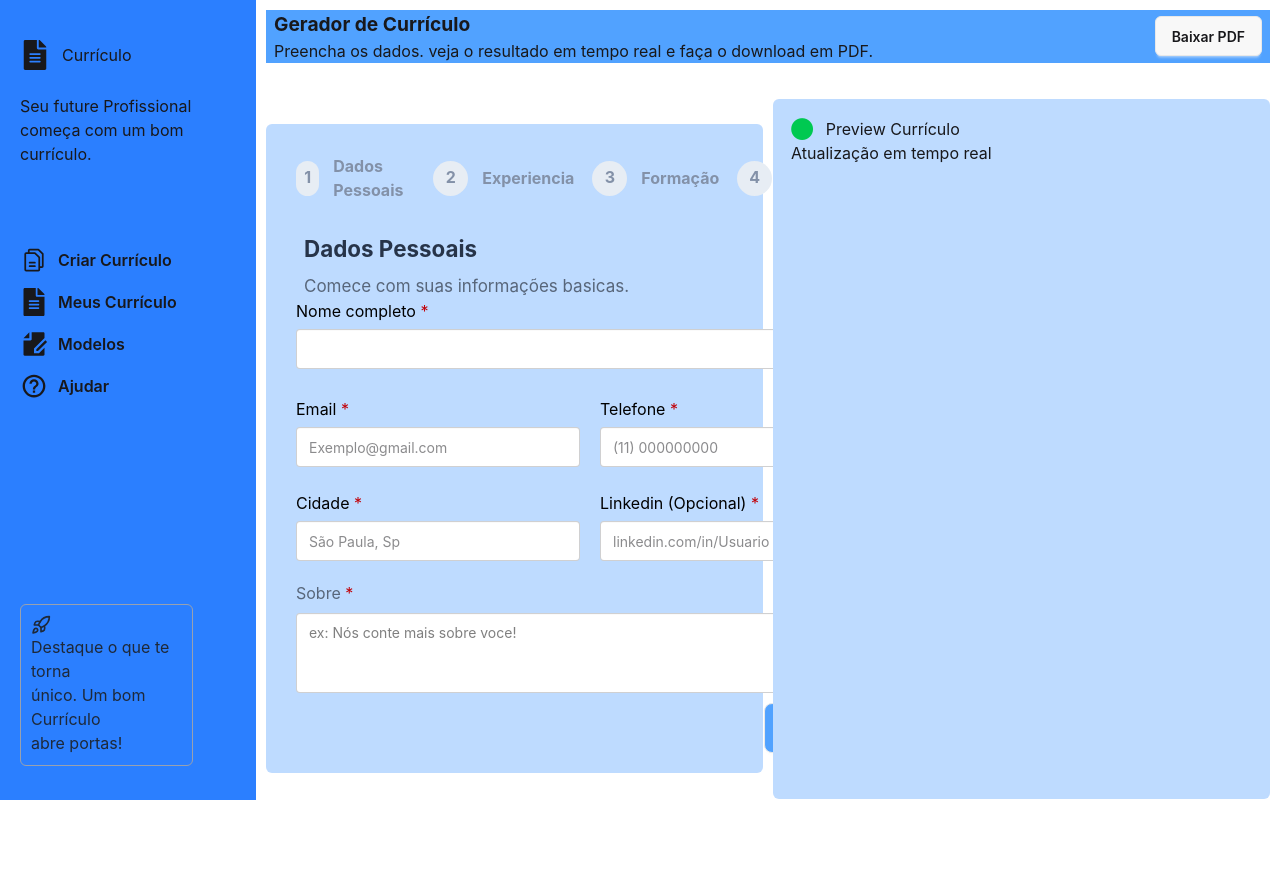
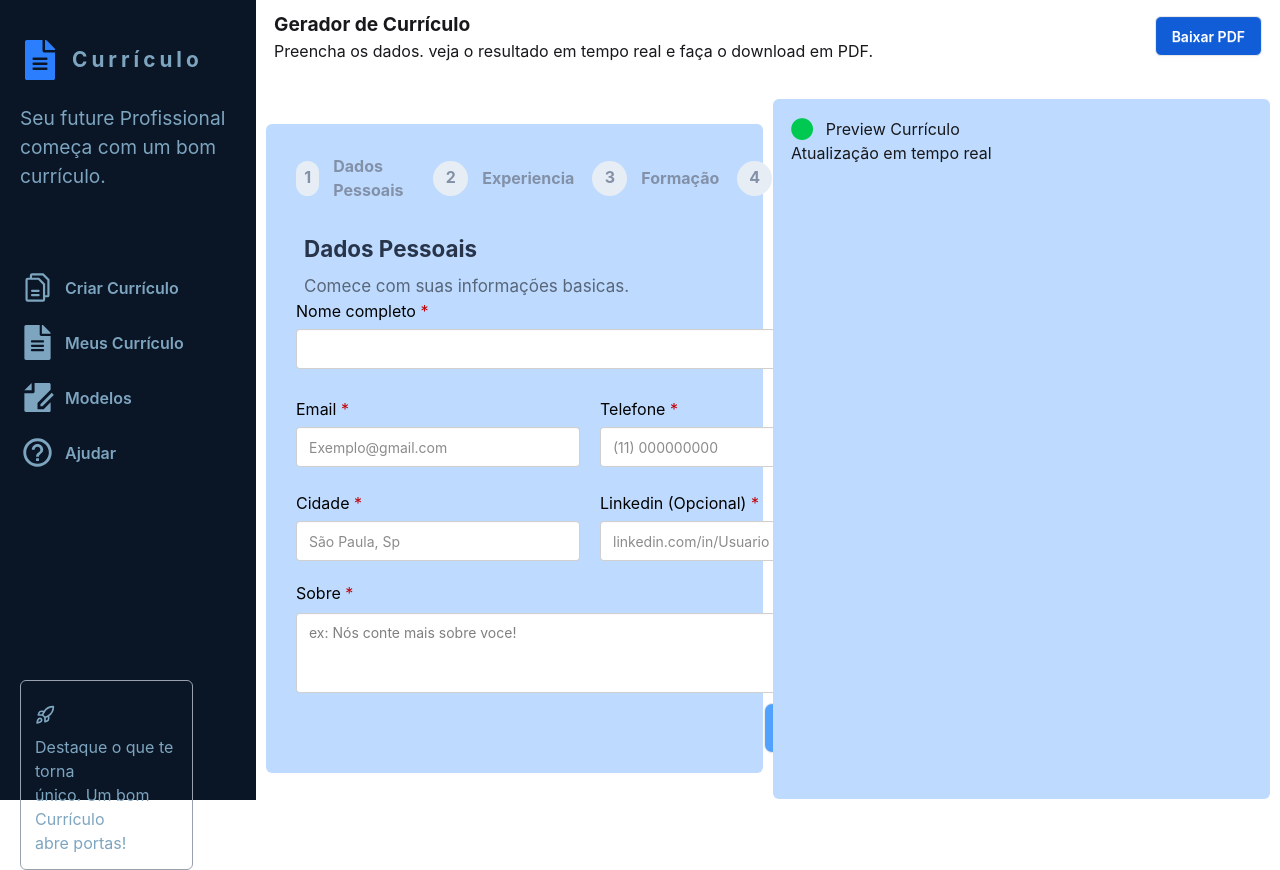
Before and after one commit to ItaloDev-Marcelo/Curriculo_Pro2, a React (Vite) app: page / in a window 1280 px wide. Before the commit the page ends 800 px from the top, so only its background shows below. Built offline with nearby package versions, Linux system fonts and the light colour scheme.

Commit message:
style: adicionado mais estilo

```diff
--- a/src/components/Dropdown.tsx
+++ b/src/components/Dropdown.tsx
@@ -18,7 +18,7 @@ const Dropdown = ({errors,register,name,options}:dropdownType) => {
 
 
   return (
-    <div className="dropdown w-full">
+    <div className="dropdown w-full relative">
       <button type='button' tabIndex={0} className='btn w-full justify-between'>
         {
           selected.length > 0 ? `${selected.length} selecionadas` : 'Selecione as tecnologias'
@@ -26,7 +26,7 @@ const Dropdown = ({errors,register,name,options}:dropdownType) => {
         <span>⌄</span>
       </button>
 
-      <ul tabIndex={0} className='dropdown-content menu z-10 mt-2 w-full rounded-box bg-base-100 p-2 shadow'>
+      <ul tabIndex={0} className='dropdown-content menu z-10 mt-2 w-full rounded-box bg-base-100 p-2 shadow scroll-y-auto h-50'>
       {options.map((option) => {
   const field = register(name);
 
@@ -50,7 +50,7 @@ const Dropdown = ({errors,register,name,options}:dropdownType) => {
   );
 })}
       </ul>
-      {errors[name] && <span className='text-red-700'>{errors[name].message}</span>}
+      {errors[name] && <span className='text-red-700 absolute top-12 left-0'>{errors[name].message}</span>}
     </div>
   )
 }
--- a/src/components/HeaderBlock.tsx
+++ b/src/components/HeaderBlock.tsx
@@ -1,12 +1,12 @@
 
 export const HeaderBlock = () => {
   return (
-    <header className='flex flex-row items-center place-items-center w-full px-2 bg-blue-400 justify-between h-20'>
+    <header className='flex flex-row items-center place-items-center w-full px-2 justify-between h-20 '>
         <div>
             <h2 className="font-bold text-[1.2em]">Gerador de Currículo</h2>
             <p>Preencha os dados. veja o resultado em tempo real e faça o download em PDF.</p>
         </div>
-        <button className='btn btn-blue rounded-md'>Baixar PDF</button>
+        <button className='btn text-white bg-[#115dd7] rounded-md'>Baixar PDF</button>
     </header>
   )
 }
--- a/src/components/Nav.tsx
+++ b/src/components/Nav.tsx
@@ -5,22 +5,22 @@ import { IoMdHelpCircleOutline } from "react-icons/io";
 import { LuRocket } from "react-icons/lu";
 const Nav = () => {
   return (
-      <header className='w-[20%] bg-blue-500 px-5 h-screen pt-10'>
-        <a href='#' className='flex flex-row items-center'> <FaFileAlt size={30} className="mr-3"/> Currículo</a>
-       <h1 className="my-6">Seu future Profissional <br/> começa com um bom currículo. </h1>
+      <header className='w-[20%] bg-[#0a1625] text-[#7ea5c0] px-5 h-screen pt-10'>
+        <a href='#' className='flex flex-row items-center text-[1.3em] font-bold tracking-[4px]'> <FaFileAlt size={40} className="mr-3 text-blue-500"/> Currículo</a>
+       <h1 className="my-6 font-simbold text-[1.2em]">Seu future Profissional <br/> começa com um bom currículo. </h1>
 
        <nav className="mt-20">
-          <ul className='font-semibold '>
-             <li className="flex flex-row items-center my-3.5"><PiFiles size={28} /><span className='ml-2.5'>Criar Currículo</span></li>
-             <li className="flex flex-row items-center my-3.5"><FaFileAlt size={28} /><span className='ml-2.5'>Meus Currículo</span></li>
-             <li className="flex flex-row items-center my-3.5"><RiFileEditFill size={28} /><span className='ml-2.5'>Modelos</span></li>
-             <li className="flex flex-row items-center my-3.5"><IoMdHelpCircleOutline size={28} /><span className='ml-2.5'>Ajudar</span></li>
+          <ul className='font-semibold'>
+             <li className="flex flex-row items-center my-5 cursor-pointer hover:opacity-70 active:opacity-70"><PiFiles size={35} /><span className='ml-2.5'>Criar Currículo</span></li>
+             <li className="flex flex-row items-center my-5 cursor-pointer hover:opacity-70 active:opacity-70"><FaFileAlt size={35} /><span className='ml-2.5'>Meus Currículo</span></li>
+             <li className="flex flex-row items-center my-5 cursor-pointer hover:opacity-70 active:opacity-70"><RiFileEditFill size={35} /><span className='ml-2.5'>Modelos</span></li>
+             <li className="flex flex-row items-center my-5 cursor-pointer hover:opacity-70 active:opacity-70"><IoMdHelpCircleOutline size={35} /><span className='ml-2.5'>Ajudar</span></li>
           </ul>
        </nav>
 
 
-       <div className="border rounded-md border-gray-400 relative top-[25%] text-gray-800 w-[80%] p-2.5">
-           <LuRocket size={20} />
+       <div className="border rounded-md border-gray-400 relative top-[25%]  w-[80%] p-3.5">
+           <LuRocket size={20} className='my-2.5' />
            <p>Destaque o que te torna <br/>
            único. Um bom Currículo <br />
            abre portas!
--- a/src/components/SelectBlock.tsx
+++ b/src/components/SelectBlock.tsx
@@ -4,7 +4,7 @@ type SelectedBlockT = reusableType & selectBlock
 
 const SelectBlock = ({errors,register,name, placeholder,options,isMultiple}:SelectedBlockT) => {
   return (
-    <div className='w-[50%]'>
+    <div className='w-[50%] '>
                           <select multiple={isMultiple} className="select" {...register(name)}  defaultValue={ isMultiple ? [] : ''}>
                             <option disabled={true}>{placeholder}</option>
                             {
--- a/src/components/TextareaBlock.tsx
+++ b/src/components/TextareaBlock.tsx
@@ -4,7 +4,7 @@ import type { reusableType } from "./types/Inputs"
 const TextareaBlock = ({errors,register,title, name, placeholder}:reusableType) => {
   return (
      <div className='flex flex-col'>
-                    <label className='py-2 text-[#58667a]'>{title} <span className='text-red-700'>*</span></label>
+                    <label className='py-2 text-black'>{title} <span className='text-red-700'>*</span></label>
                     <textarea {...register(name)} placeholder={placeholder}  className="textarea text-black textarea-md w-full"></textarea>
                     {errors[name] && <span className='text-red-700'>{errors[name].message}</span>}
      </div>
```
